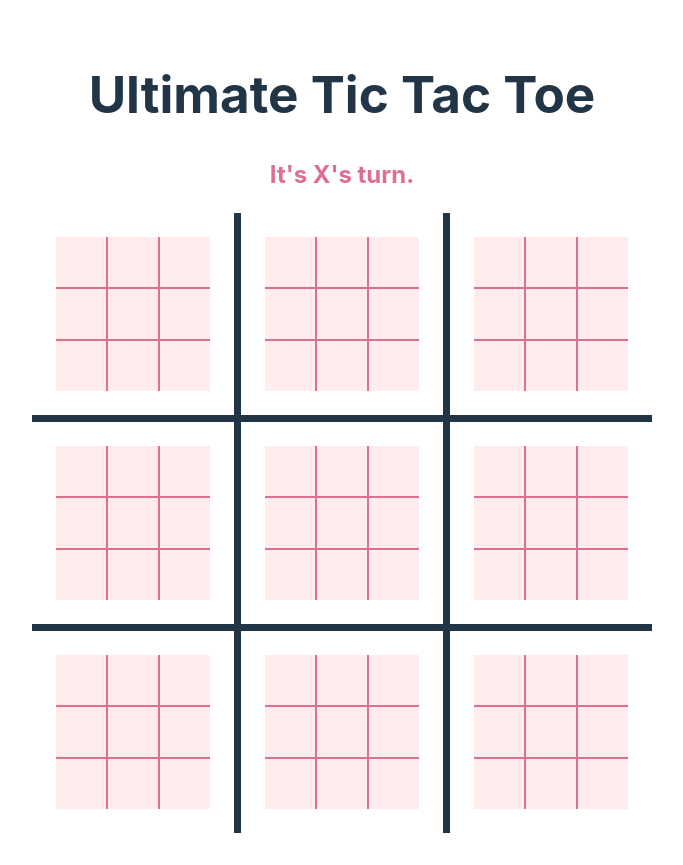
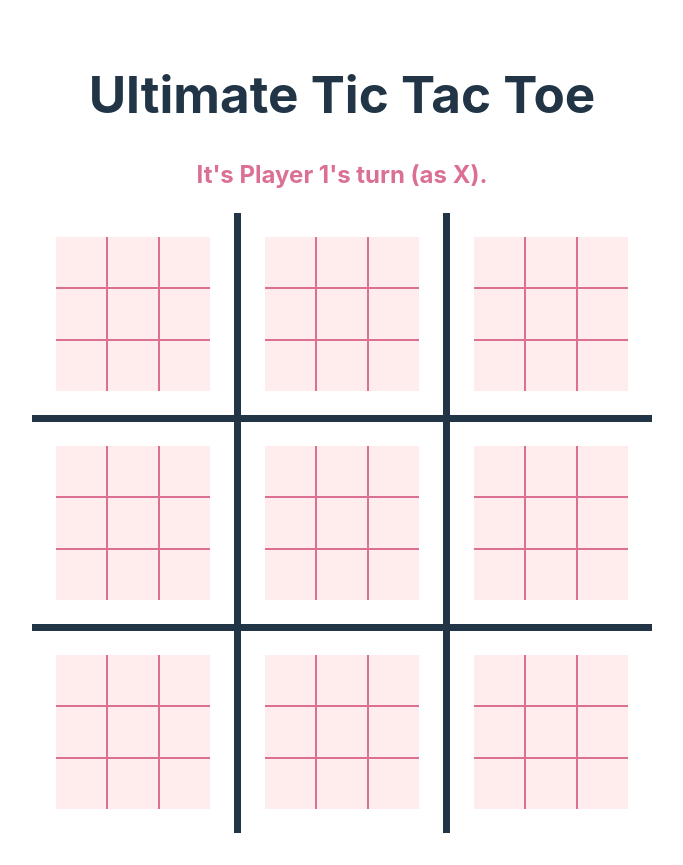
Before and after one commit to mikeleany/ultimate-tic-tac-toe, a React (Vite) app: page / in a window 1280 px wide. Shown: the whole page, without its empty margins (298-981 px from the left). Built offline with nearby package versions, Linux system fonts and the light colour scheme.

Commit message:
Make players objects with properties.

```diff
--- a/src/App.css
+++ b/src/App.css
@@ -5,11 +5,11 @@
   text-align: center;
 }
 
-.X {
+.red {
   color: palevioletred;
 }
 
-.O {
+.blue {
   color: rgb(112, 147, 216);
 }
 
@@ -22,15 +22,15 @@ td.board {
   padding: 1.5rem;
 }
 
-td.board.X {
+td.board.red {
   background-color: rgba(216, 112, 147, .4);
 }
 
-td.board.O {
+td.board.blue {
   background-color: rgba(112, 147, 216, .4);
 }
 
-td.board.null {
+td.board.draw {
   background-color: var(--draw-color);
 }
 
@@ -43,26 +43,28 @@ td.square {
   border-color: var(--foreground-color);
 }
 
-td.square.X, td.square.O {
+td.square.red, td.square.blue {
   cursor: default;
 }
 
-table.active-X td.square {
+table.active-red td.square {
   border-color: palevioletred;
 }
 
-table.active-O td.square {
+table.active-blue td.square {
   border-color: rgb(112, 147, 216);;
 }
 
-td.square.active-X {
-  cursor: pointer;
+td.square.active-red {
   background-color: rgba(255, 127, 127, .15);
 }
 
-td.square.active-O {
+td.square.active-blue {
+  background-color: rgba(127, 127, 255, .15);
+}
+
+td.square.clickable {
   cursor: pointer;
-  background-color: rgba(127, 127, 255, .15);
 }
 
 table > tbody > tr:first-child td {
--- a/src/GameBoard.jsx
+++ b/src/GameBoard.jsx
@@ -4,7 +4,11 @@ import { Game } from './game/game';
 import { SmallBoard } from './SmallBoard';
 
 export function GameBoard() {
-  const [game, setGame] = useState(new Game);
+  const players = [
+    {name: "Player 1", type: "local", color: 'red'},
+    {name: "Player 2", type: "local", color: 'blue'},
+  ];
+  const [game, setGame] = useState(new Game(players));
 
   function setSquare(boardRow, boardCol, squareRow, squareCol) {
     const newGame = game.clone();
@@ -12,11 +16,11 @@ export function GameBoard() {
     setGame(newGame);
   }
 
-  let messageClass = game.turn;
-  let message = `It's ${game.turn}'s turn.`;
+  let messageClass = game.turn.color;
+  let message = `It's ${game.turn.name}'s turn (as ${game.turn.playing}).`;
   if (game.isComplete) {
-    messageClass = game.winner;
-    message = (game.winner) ? `${game.winner} wins.` : 'The game is drawn.' ;
+    messageClass = game.winner && game.winner.color;
+    message = (game.winner) ? `${game.winner.name} wins.` : 'The game is drawn.' ;
   }
 
   return (
@@ -29,9 +33,7 @@ export function GameBoard() {
               <tr key={row}>
                 {
                   boards.map((board, col) =>
-                    <td key={col} className={'board ' + (board.isComplete ? board.winner : '')}>
-                      <SmallBoard board={board} turn={game.turn} isActive={game.isActive(new Coord(row, col))} setSquare={(srow, scol) => setSquare(row, col, srow, scol)}/>
-                    </td>
+                    <SmallBoard key={col} board={board} turn={game.turn} isActive={game.isActive(new Coord(row, col))} setSquare={(srow, scol) => setSquare(row, col, srow, scol)}/>
                   )
                 }
               </tr>
--- a/src/SmallBoard.jsx
+++ b/src/SmallBoard.jsx
@@ -1,10 +1,16 @@
 import { Square } from './Square';
 
 export function SmallBoard({ board, turn, isActive, setSquare }) {
-  const activeClass = (isActive) ? `active-${turn}` : null;
+  const tdClasses = ['board'];
+  if (board.isComplete) {
+    tdClasses.push(board.winner ? board.winner.color : 'draw');
+  }
+
+  const tableClass = (isActive) ? `active-${turn.color}` : null;
 
   return (
-    <table className={activeClass}>
+    <td className={tdClasses.join(' ')}>
+      <table className={tableClass}>
         <tbody>
           {
             board.grid.map((squares, row) =>
@@ -19,5 +25,6 @@ export function SmallBoard({ board, turn, isActive, setSquare }) {
           }
         </tbody>
       </table>
+    </td>
   )
 }
--- a/src/Square.jsx
+++ b/src/Square.jsx
@@ -1,10 +1,21 @@
 export function Square({ owner, turn, isActive, select }) {
-  const activeClass = (isActive && !owner) ? `active-${turn}` : null;
-  const handleClick = (isActive && !owner) ? select : null;
+  let classes = ['square'];
+  let handleClick = null;
+
+  if (owner) {
+    classes.push(owner.color);
+  }
+  if (isActive && !owner) {
+    classes.push(`active-${turn.color}`);
+    if (turn.type === 'local') {
+      classes.push('clickable');
+      handleClick = select;
+    }
+  }
 
   return (
-    <td className={`square ${owner} ${activeClass}`} onClick={handleClick}>
-      {owner}
+    <td className={classes.join(' ')} onClick={handleClick}>
+      {owner && owner.playing}
     </td>
   )
 }
--- a/src/game/board.js
+++ b/src/game/board.js
@@ -72,12 +72,12 @@ export class Board {
 
       // check for win or draw
       const grid = this.#grid;
-      if ((grid[coord.row][0] == grid[coord.row][1] && grid[coord.row][1] == grid[coord.row][2])
-        || (grid[0][coord.col] == grid[1][coord.col] && grid[1][coord.col] == grid[2][coord.col])) {
+      if ((grid[coord.row][0] === grid[coord.row][1] && grid[coord.row][1] === grid[coord.row][2])
+        || (grid[0][coord.col] === grid[1][coord.col] && grid[1][coord.col] === grid[2][coord.col])) {
         this.#winner = player;
-      } else if ((grid[coord.row][coord.col] == grid[1][1])
-        && ((grid[0][0] == grid[1][1] && grid[1][1] == grid[2][2])
-          || (grid[0][2] == grid[1][1] && grid[1][1] == grid[2][0]))) {
+      } else if ((grid[coord.row][coord.col] === grid[1][1])
+        && ((grid[0][0] === grid[1][1] && grid[1][1] === grid[2][2])
+          || (grid[0][2] === grid[1][1] && grid[1][1] === grid[2][0]))) {
         this.#winner = player;
       } else if (!this.#remaining) {
         this.#winner = null;
--- a/src/game/game.js
+++ b/src/game/game.js
@@ -1,6 +1,7 @@
 import { Board, Coord } from "./board";
 
 export class Game {
+  #players;
   #turn;
   #board;
   #grid;
@@ -22,8 +23,12 @@ export class Game {
     }
   }
 
-  constructor() {
-    this.#turn = 'X';
+  constructor(players) {
+    players[0].playing = 'X';
+    players[1].playing = 'O';
+
+    this.#players = players;
+    this.#turn = 0;
     this.#board = new Board;
 
     this.#grid = Array.from({ length: 3 }, () => Array.from({ length: 3 }, () => (new Board)));
@@ -33,7 +38,7 @@ export class Game {
   }
 
   get turn() {
-    return this.#turn;
+    return this.#players[this.#turn];
   }
 
   get grid() {
@@ -53,7 +58,7 @@ export class Game {
   }
 
   clone() {
-    const clone = new Game;
+    const clone = new Game(this.#players);
 
     clone.#turn = this.#turn;
     clone.#board = this.#board.clone();
@@ -78,21 +83,16 @@ export class Game {
 
   setSquare(board, square) {
     if (this.isActive(board)) {
-      if (this.#grid[board.row][board.col].setSquare(square, this.#turn)) {
+      if (this.#grid[board.row][board.col].setSquare(square, this.turn)) {
         this.#lastMove = { board, square };
         if (this.#grid[board.row][board.col].isComplete) {
           this.#board.setSquare(board, this.#grid[board.row][board.col].winner);
         }
 
         if (!this.#board.isComplete) {
-          if (this.#turn === 'X') {
-            this.#turn = 'O';
-          } else {
-            this.#turn = 'X';
-          }
+          this.#turn = +!this.#turn;
           this.#updateActiveBoards();
         } else {
-          this.#turn = null;
           this.#activeBoards = [];
         }
 
```
Lines whose indentation alone changed are shown as unchanged.
